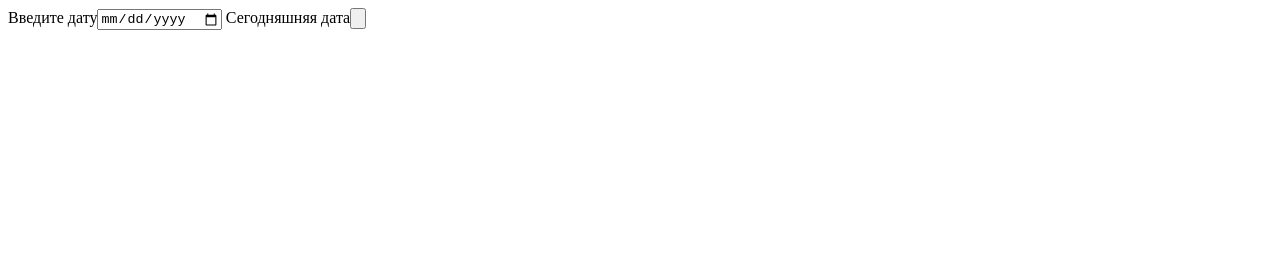
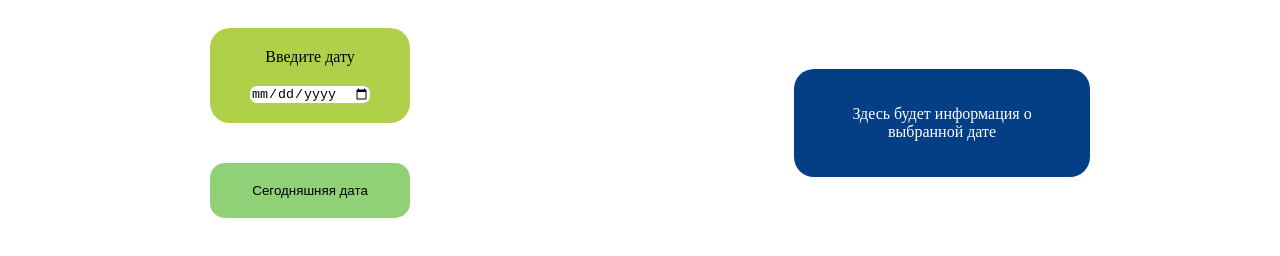
Before and after one commit to AlexDev04/ForDigitalDesign-dayInfo, a plain HTML site: page index.html in a window 1280 px wide. Drawn offline with Linux system fonts and the light colour scheme.

Commit message:
Style
Сделано оформление

```diff
--- a/index.html
+++ b/index.html
@@ -3,20 +3,21 @@
 <head>
     <meta charset="UTF-8">
     <title>Информация о дате</title>
+    <link rel="stylesheet" href="style.css">
 </head>
 <body>
 
 <main>
     <article>
         <form>
-            <label>Введите дату<input type="date"></label>
-            <label>Сегодняшняя дата</label><input type="button">
+            <label class="in-form">Введите дату<input type="date" id="date"></label>
+            <input class="in-form" type="button" id="button" value="Сегодняшняя дата">
         </form>
     </article>
 
     <article>
         <div id="output">
-            <p id="text"></p>
+            <p id="text">Здесь будет информация о выбранной дате</p>
         </div>
     </article>
 </main>
--- a/script.js
+++ b/script.js
@@ -10,6 +10,7 @@ function getDayInfo(date) {
     let finalWeeks = getWeekNum(date, curDate);
     console.log(finalWeeks)
 
+    text.textContent = '';
     text.innerHTML = writeDay(date) + ', ' + finalWeeks + ' неделя '
         + writeMonth(date) + ' ' + date.getFullYear() + ' года';
 }
--- /dev/null
+++ b/style.css
@@ -0,0 +1,62 @@
+body {
+    font-family: "Calibri Light";
+}
+
+main {
+    display: flex;
+    justify-content: space-around;
+    align-items: center;
+    flex-wrap: wrap;
+}
+
+article {
+
+}
+
+form {
+    display: flex;
+    flex-direction: column;
+}
+
+.in-form {
+    margin: 20px;
+    padding: 20px;
+    text-align: center;
+
+}
+
+label {
+    background-color: #b1d04a;
+    display: flex;
+    flex-direction: column;
+    border-radius: 20px;
+}
+input {
+    margin: 20px 20px 0 20px;
+    border-radius: 7px;
+    border: none;
+}
+
+#date {
+
+}
+
+#button {
+    background-color: #90d076;
+    cursor: pointer;
+    border-radius: 15px;
+}
+
+
+#output {
+    padding: 20px;
+    background-color: #043e85;
+    text-align: center;
+    border-radius: 20px;
+    width: 20vmax;
+    color: white;
+}
+
+#text {
+
+}
```
